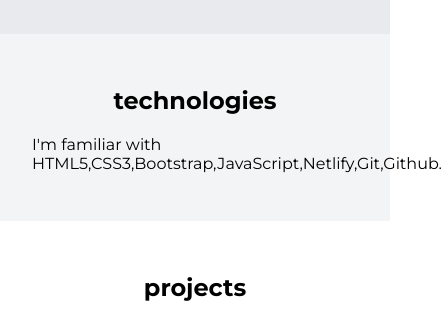
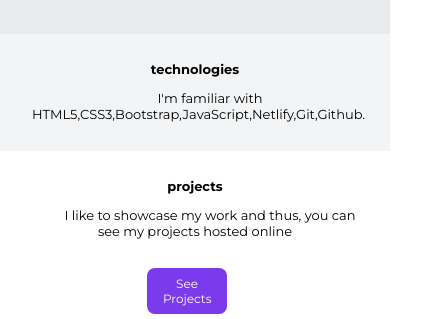
Before and after one commit to KHANSIRAJ/portfolio-website, a plain HTML site: page index.html in a window 390 px wide. Shown: the part 501-820 px from the top of the page, 442 px wide, since content can reach past the window. Drawn offline with Linux system fonts and the light colour scheme.

Commit message:
set media queries

```diff
--- a/css/style.css
+++ b/css/style.css
@@ -180,6 +180,32 @@ hr {
 /* media query */
 @media screen and (min-width:200px) and (max-width:480px){
 
+    body{
+        margin: 0;
+        padding: 0;
+        box-sizing: border-box;
+    }
+
+
+    .container-center {
+        margin: auto;
+    }
+
+    .section {
+        padding: 1rem;
+        text-align: center;
+        justify-content: center;
+    }
+
+    .section h1{
+        text-align: center;
+        font-size: small;
+    }
+    .section p{
+        text-indent:30px;
+
+        font-size: small;
+    }
 
     .list-non-bullet{
         font-size: x-small;
```
